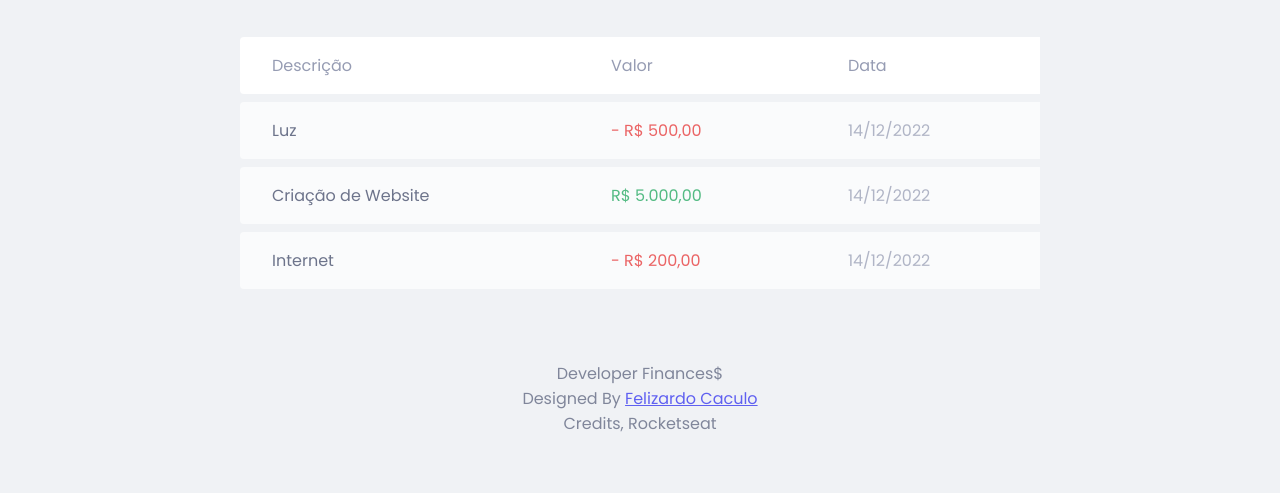
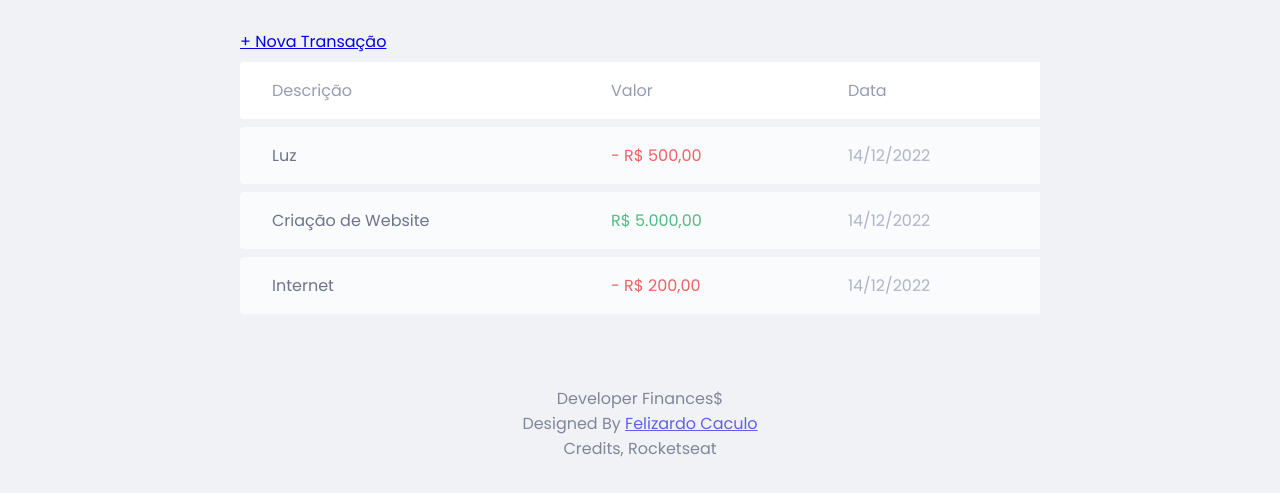
Before and after one commit to Portal-de-Cursos-Online-FC/Maratona-Developer-04, a plain HTML site: page index.html in a window 1280 px wide. Shown: the part 594-1087 px from the top of the page. Before the commit the page ends 1062 px from the top, so only its background shows below. Drawn offline with Linux system fonts and the light colour scheme.

Commit message:
Add button for new transations

```diff
--- a/index.html
+++ b/index.html
@@ -42,6 +42,9 @@
       </section>
       <section id="transactions">
         <h2 class="sr-only">Transações</h2>
+
+        <a href="#" class="button new">+ Nova Transação</a>
+
         <table id="data-table">
           <thead>
             <tr>
```
